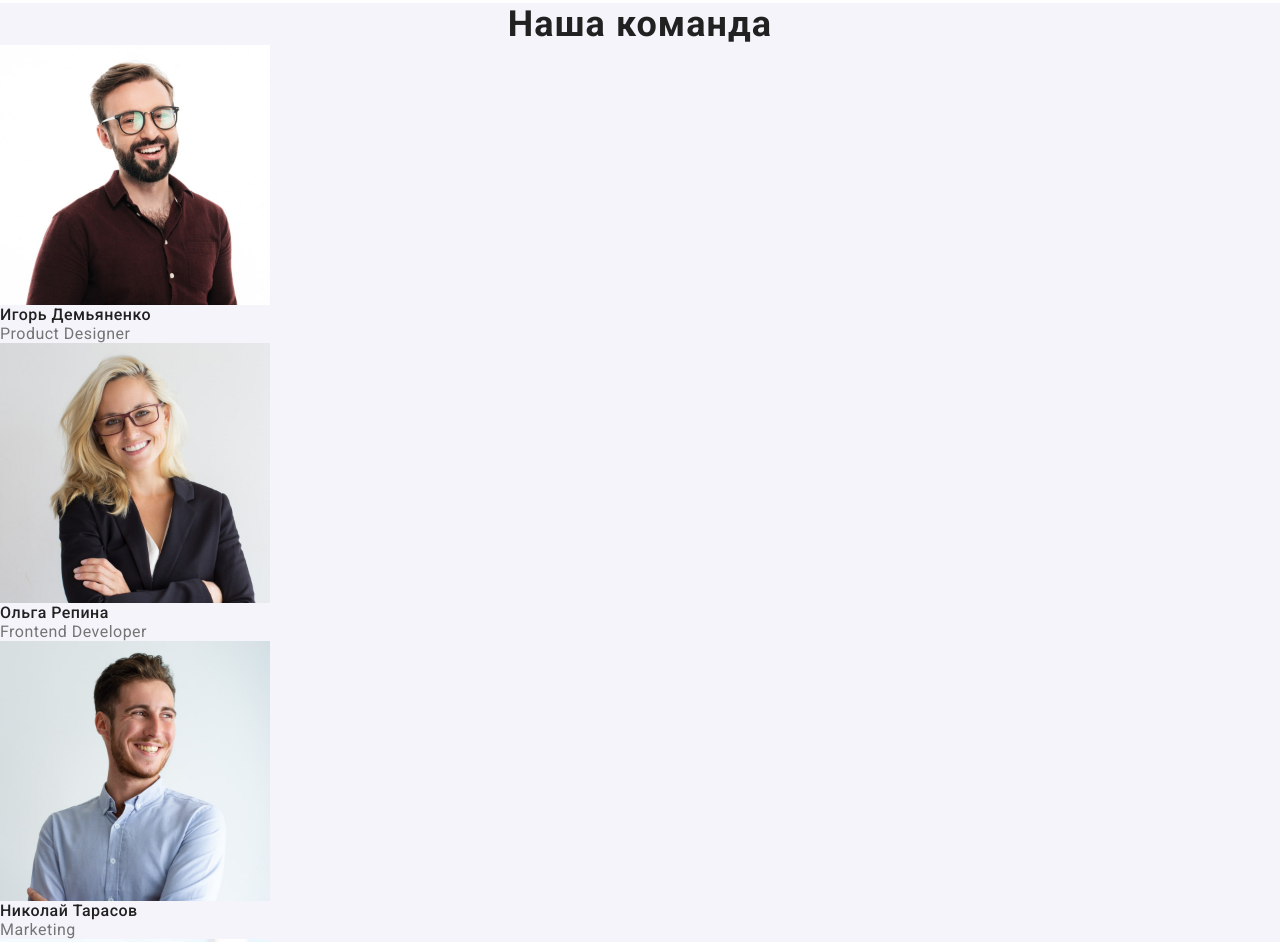
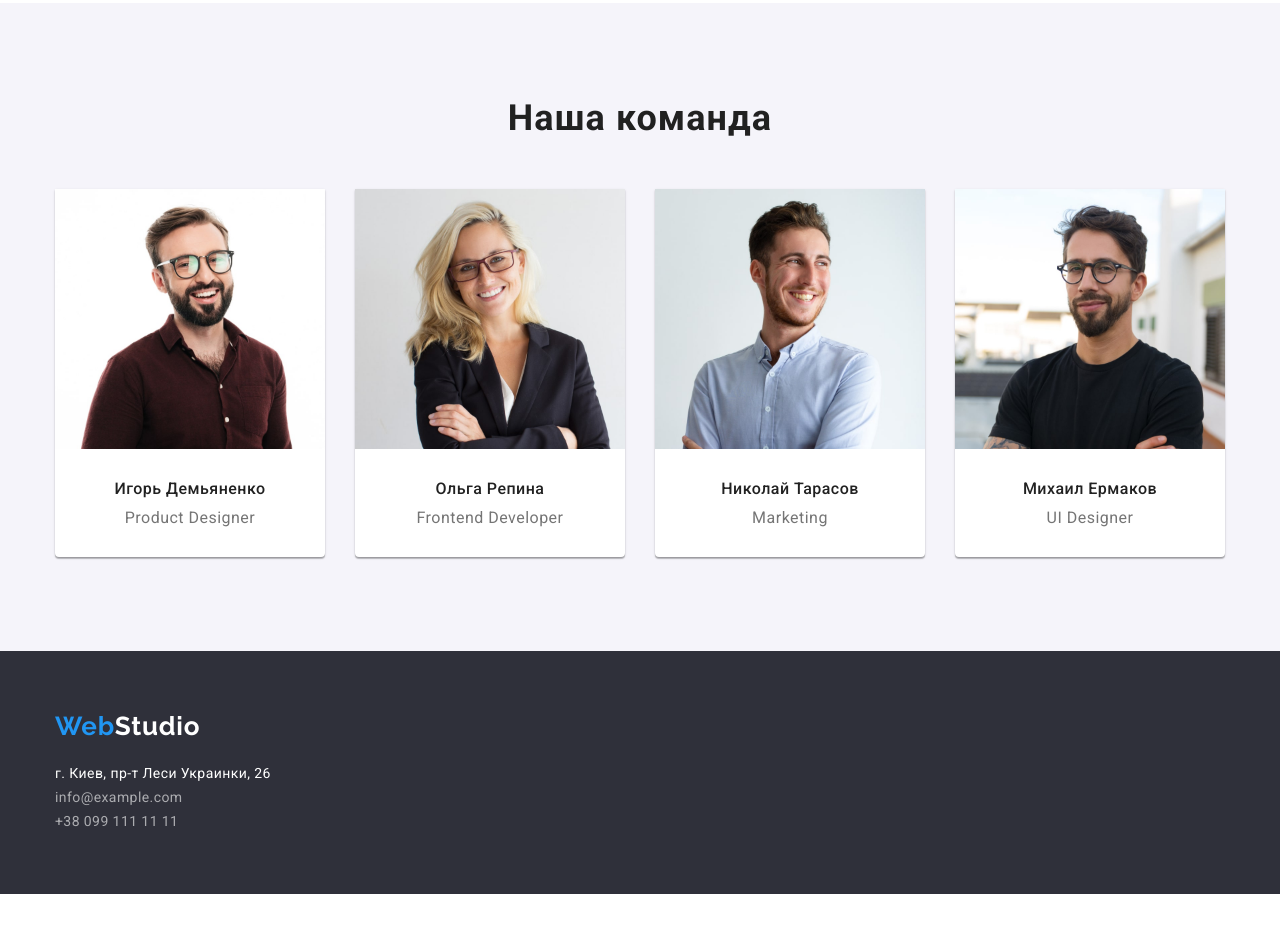
Before and after one commit to Orlov-Yevhen/goit-markup-hw-03, a plain HTML site: page index.html in a window 1280 px wide. Shown: the part 1447-2389 px from the top of the page. After the commit the page ends 2341 px from the top, so only its background shows below. Drawn offline with nearby package versions, Linux system fonts and the light colour scheme.

Commit message:
add list one flex

```diff
--- a/css/styles.css
+++ b/css/styles.css
@@ -262,18 +262,42 @@ body {
 
 .team {
     background-color: #F5F4FA;
+    padding-top: 94px;
+    padding-bottom: 94px;
 }
 
 .team-title {
+    align-items: center;
     font-weight: bold;
     font-size: 36px;
     line-height: 1.17;
     text-align: center;
     letter-spacing: 0.03em;
     color: var(--main-title-color);
+    margin-bottom: 50px;
+}
+
+.team-box {
+    display: flex;
+}
+
+.team-photo {
+    width: 270px;
+    height: 368px;
+    left: 215px;
+    top: 1635px;
+    background: #FFFFFF;
+    box-shadow: 0px 1px 3px rgba(0, 0, 0, 0.12), 0px 1px 1px rgba(0, 0, 0, 0.14), 0px 2px 1px rgba(0, 0, 0, 0.2);
+    border-radius: 0px 0px 4px 4px;
+}
+
+.team-list:not(:last-child) {
+    margin-right: 30px;
 }
 
 .team-subtitle {
+    text-align: center;
+    margin-top: 30px;
     font-weight: 500;
     font-size: 16px;
     line-height: 1.19;
@@ -282,6 +306,8 @@ body {
 }
 
 .team-text {
+    text-align: center;
+    margin-top: 10px;
     font-weight: 400;
     font-size: 16px;
     line-height: 1.19;
@@ -295,9 +321,17 @@ body {
 
 footer {
     background: #2F303A;
+    padding-top: 60px;
+    padding-bottom: 60px;
+}
+
+.footer-container {
+    display: flex;
+    flex-direction: column;
 }
 
 .footer-logo {
+    margin-bottom: 20px;
     font-family: Raleway;
     font-style: 400;
     font-weight: 700;
@@ -322,6 +356,7 @@ footer {
 }
 
 .footer-map {
+    margin-bottom: 9px;
     font-style: normal;
     font-weight: 400;
     font-size: 14px;
@@ -331,6 +366,7 @@ footer {
 }
 
 .footer-mail {
+    margin-bottom: 9px;
     font-style: normal;
     font-weight: 400;
     font-size: 14px;
--- a/index.html
+++ b/index.html
@@ -108,9 +108,11 @@
 <!---------------------TEAM---------------------------->
 
     <section class="team">
+        <div class="container">
             <h2 class="team-title">Наша команда</h2>
+            <div class="team-box">
             <ul class="team-list list">
-            <li>
+                <li class="team-photo">
                     <img src="./images/team-card-1.jpg" alt="Фото команды"
                     width="270"
                     height="260">
@@ -119,7 +121,7 @@
                 </li>
             </ul>
             <ul class="team-list list">
-            <li>
+                <li class="team-photo">
                     <img src="./images/team-card-2.jpg" alt="Фото команды"
                     width="270"
                     height="260">
@@ -128,7 +130,7 @@
                 </li>
             </ul>
             <ul class="team-list list">
-            <li>
+                <li class="team-photo">
                     <img src="./images/team-card-3.jpg" alt="Фото команды"
                     width="270"
                     height="260">
@@ -137,7 +139,7 @@
                 </li>
             </ul>
             <ul class="team-list list">
-            <li>
+                <li class="team-photo">
                     <img src="./images/team-card-4.jpg" alt="Фото команды"
                     width="270"
                     height="260">
@@ -145,12 +147,15 @@
                     <p class="team-text" lang="eu">UI Designer</p>
                 </li>
             </ul>
+        </div>
+        </div>
     </section>
 </main>
 
 <!---------------------FOOTER---------------------------->
 
 <footer class="footer">
+    <div class="container footer-container">
         <a class="footer-logo link" lang="en" href="./"><span class="logo-web">Web</span>Studio</a>
         <address>
             <ul class="footer-address list">
@@ -166,6 +171,7 @@
                 </li>
             </ul>
         </address>
+    </div>
 </footer>
 
 </body>
```
Also changed, not shown: portfolio.html (+3 -1 lines). Lines whose indentation alone changed are shown as unchanged.
